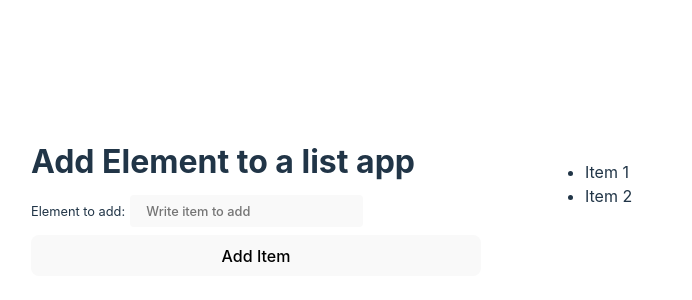
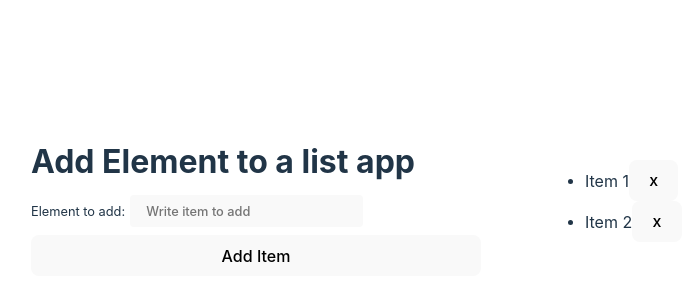
Before and after one commit to mgallegoa/conceptsProbes, a React (Vite) app in the folder react-ts-list-app/: page / in a window 1280 px wide. Shown: the part 190-490 px from the top of the page, without its empty margins (1-693 px from the left). Built offline with nearby package versions, Linux system fonts and the light colour scheme.

Commit message:
ReactListApp : Delete functionality using NOT recomended approach.

```diff
--- a/react-ts-list-app/src/App.tsx
+++ b/react-ts-list-app/src/App.tsx
@@ -62,7 +62,20 @@ function App() {
       <section>
         <ul>
           {items.map((item) => (
-            <li key={item.id}>{item.text}</li>
+            <li key={item.id}>
+              {item.text}
+              <button
+                onClick={() => {
+                  setItems((prevElements) => {
+                    return prevElements.filter(
+                      (currentItem) => currentItem.id !== item.id,
+                    );
+                  });
+                }}
+              >
+                x
+              </button>
+            </li>
           ))}
         </ul>
       </section>
```
